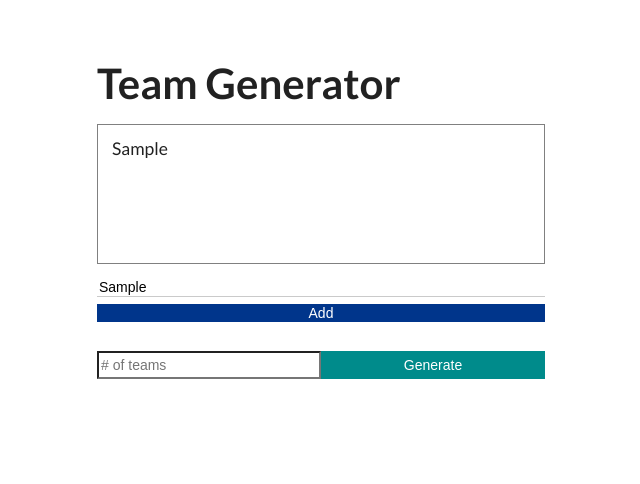
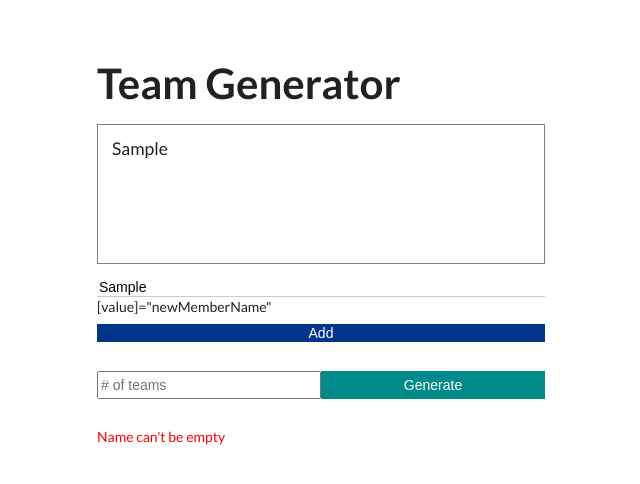
Before and after one commit to ajdavis2424/angular_teamapp, an Angular app: page / in a window 1280 px wide. Both pictures are taken after typing "Sample" into the empty fields and a click on the button "Add". Shown: the top 484 px of the page, without its empty margins (319-959 px from the left). Built offline with nearby package versions, Linux system fonts and the light colour scheme.

Commit message:
adding logic to make totally functional

```diff
--- a/src/app/app.component.html
+++ b/src/app/app.component.html
@@ -16,15 +16,26 @@
       type="text"
       placeholder="Name"
       (input)="onInput(addMemberInput.value)" />
+      <!-- Attribute Dirctive -->
+      [value]="newMemberName"
 
       <!-- EVENT HANDLING -->
       <button (click)="addMember()">Add</button>
     </div>
 
-    <div class=input-container>
-      <input type="text" placeholder="# of teams" />
+    <div class="input-container">
+      <input
+      #numberOfTeamsInput
+      type="number"
+      placeholder="# of teams"
+      (input)="onNumberOfTeamsInput(numberOfTeamsInput.value)"
+      [value]="numberOfTeams"
+      />
+
       <!-- EVENT HANDLING -->
-      <button>Generate</button>
+      <button (click)="generateTeams()">Generate</button>
     </div>
+    <!-- Error Message text-- Structutal directive w/*ngIf -->
+    <p *ngIf="errorMessage" class="error-msg">{{ errorMessage }}</p>
   </div>
 </div>
--- a/src/app/app.component.ts
+++ b/src/app/app.component.ts
@@ -5,21 +5,52 @@ import { Component } from '@angular/core';
 @Component({
   selector: 'app-root',
   templateUrl: './app.component.html',
-  styleUrls: ['./app.component.css']
+  styleUrls: ['./app.component.css'],
 })
 export class AppComponent {
   // store state of app here
-  newMemberName ="";
-  members:string [] =[];
+  newMemberName = '';
+  members: string[] = [];
+  errorMessage = '';
+  numberOfTeams: number | "" = "";
+  teams:string [][] = []
 
-onInput(member:string){
-this.newMemberName=member;
-console.log(this.newMemberName);
-}
+  onInput(member: string) {
+    this.newMemberName = member;
+    // console.log(this.newMemberName);
+  }
+  onNumberOfTeamsInput(value: string) {
+    this.numberOfTeams = Number(value);
+  }
 
+  addMember() {
+    if (!this.newMemberName) {
+      this.errorMessage = "Name can't be empty!";
+      return;
+    }
+    this.errorMessage = "Name can't be empty";
+    this.members.push(this.newMemberName);
+    this.newMemberName = '';
+    // console.log(this.members);
+  }
 
-  addMember(){
-    this.members.push(this.newMemberName);
-    console.log(this.members);
+  generateTeams(){
+    if(!this.numberOfTeams || this.numberOfTeams <=0){
+      return
+    }
+
+// allMembers copies member state
+    const allMembers = [...this.members]
+
+    for(let i = 0; i < this.numberOfTeams;i++){
+    const randomIndex=Math.floor(Math.random() * allMembers.length)
+    const member = allMembers.splice(randomIndex, 1)[0];
+
+    if(this.teams[i]){
+      this.teams[i].push(member)
+    } else{
+      this.teams[i] = [member]
+    }
   }
 }
+}
```
